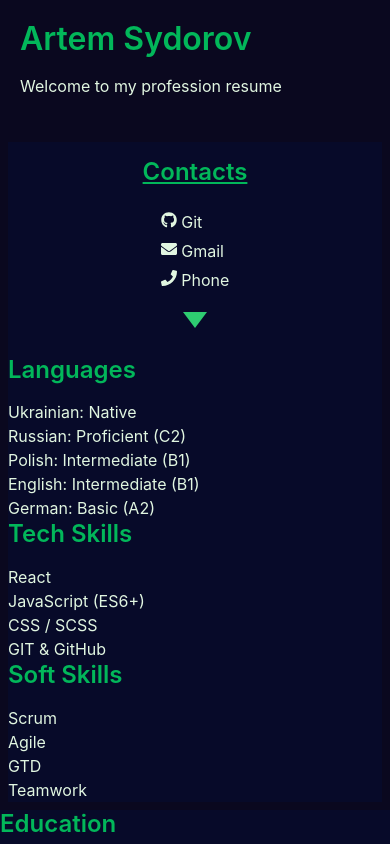
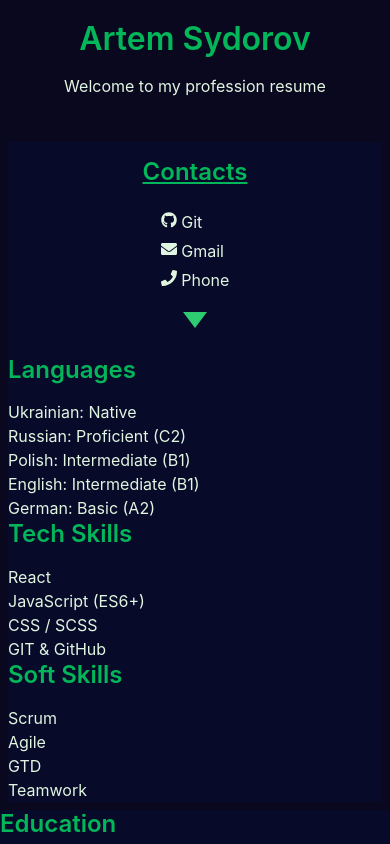
Before and after one commit to sydorovay/artem-sydorov-frontend-cv, a React (Vite) app: page / in a window 390 px wide. Shown: the top 844 px of the page. Built offline with nearby package versions, Linux system fonts and the light colour scheme.

Commit message:
update header

```diff
--- a/src/components/Header/Header.jsx
+++ b/src/components/Header/Header.jsx
@@ -6,7 +6,7 @@ const Header = () => {
     <Container >
       <header className={styles.header} >
         <h1 className={styles.caption}>Artem Sydorov</h1>
-        <p className={styles.paragraph}>Welcome to my profession resume </p>
+        <p className={styles.paragraph}>Welcome to my profession resume</p>
       </header>
     </Container>
   )
--- a/src/components/Header/Header.module.css
+++ b/src/components/Header/Header.module.css
@@ -1,15 +1,17 @@
-.header {
-  width: 100%;
-  padding: 20px
-}
-
 .paragraph {}
 
 .caption {}
 
 .header {
   display: flex;
+  flex-wrap: wrap;
   flex-direction: column;
   padding: 20px;
   max-width: 100%;
 }
+
+@media (max-width: 768px) {
+  .header {
+  align-items: center;
+  }
+}
```
